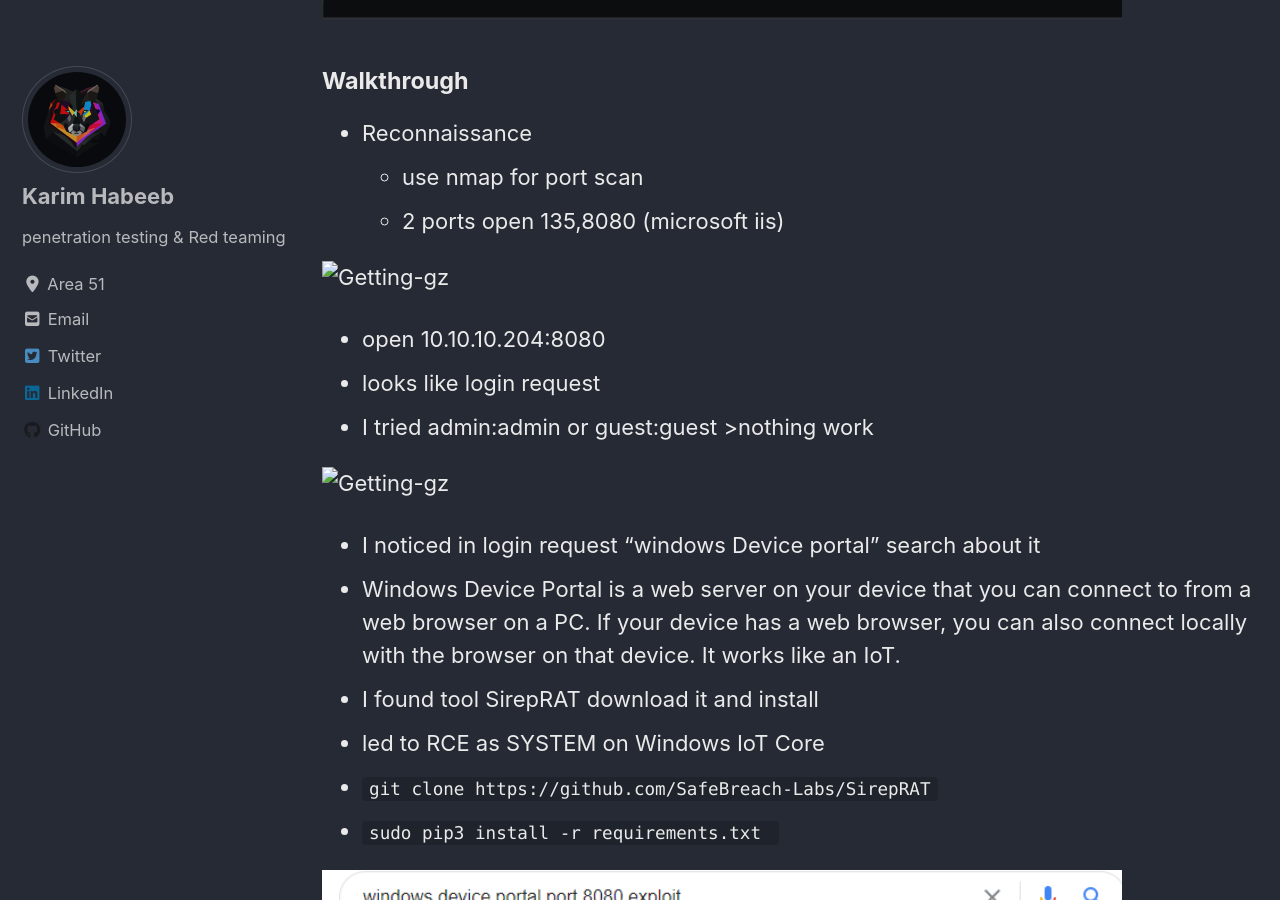
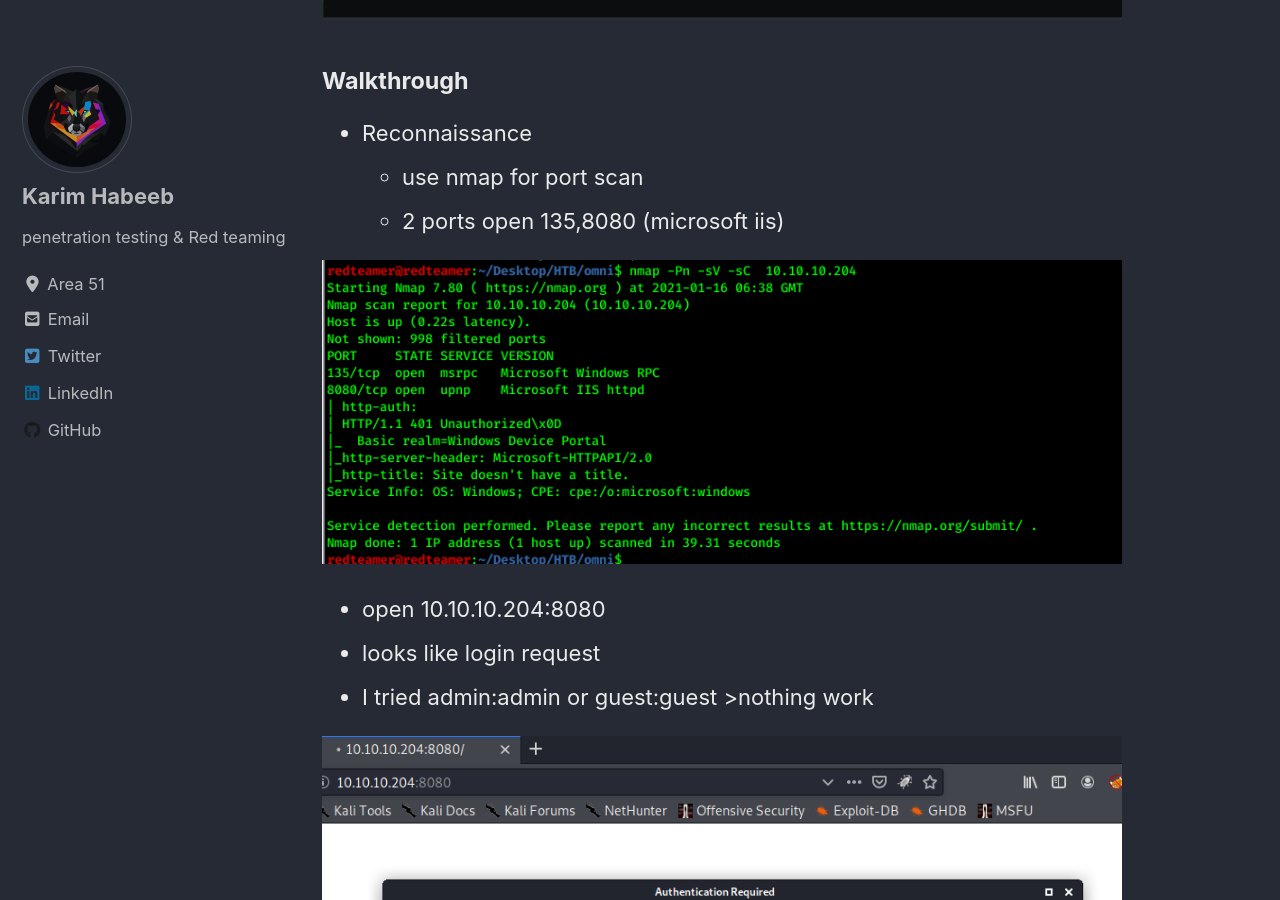
Before and after one commit to NoRed0x/NoRed0x.github.io, a Jekyll site: the page built from _posts/CTF-Writeups/2021-01-16-omni.md, in a window 1280 px wide and 900 px high, scrolled down 839 px. Built offline with Jekyll 4.4.1, drawn with Linux system fonts in a browser that asks for light colours; cached includes are drawn as plain includes; nearby versions of some CDN libraries.

Commit message:
Update 2021-01-16-omni.md

```diff
--- a/_posts/CTF-Writeups/2021-01-16-omni.md
+++ b/_posts/CTF-Writeups/2021-01-16-omni.md
@@ -22,13 +22,13 @@ categories:
   * use nmap for port scan
   * 2 ports open 135,8080 (microsoft iis)
 
-<img src="/img/omni/CTF-Writeups/nmap.PNG" alt="Getting-gz" width="800" height="440">
+<img src="/img/omni/nmap.PNG" alt="Getting-gz" width="800" height="440">
 
 * open 10.10.10.204:8080
 * looks like login request
 * I tried admin:admin or guest:guest >nothing work
 
-<img src="/img/omni/CTF-Writeups/login.PNG" alt="Getting-gz" width="800" height="440">
+<img src="/img/omni/login.PNG" alt="Getting-gz" width="800" height="440">
 
 * I noticed in login request "windows Device portal" search about it
 * Windows Device Portal is a web server on your device that you can connect to from a web browser on a PC. If your device has a web browser, you can also connect locally with the browser on that device. It works like an IoT.
```
